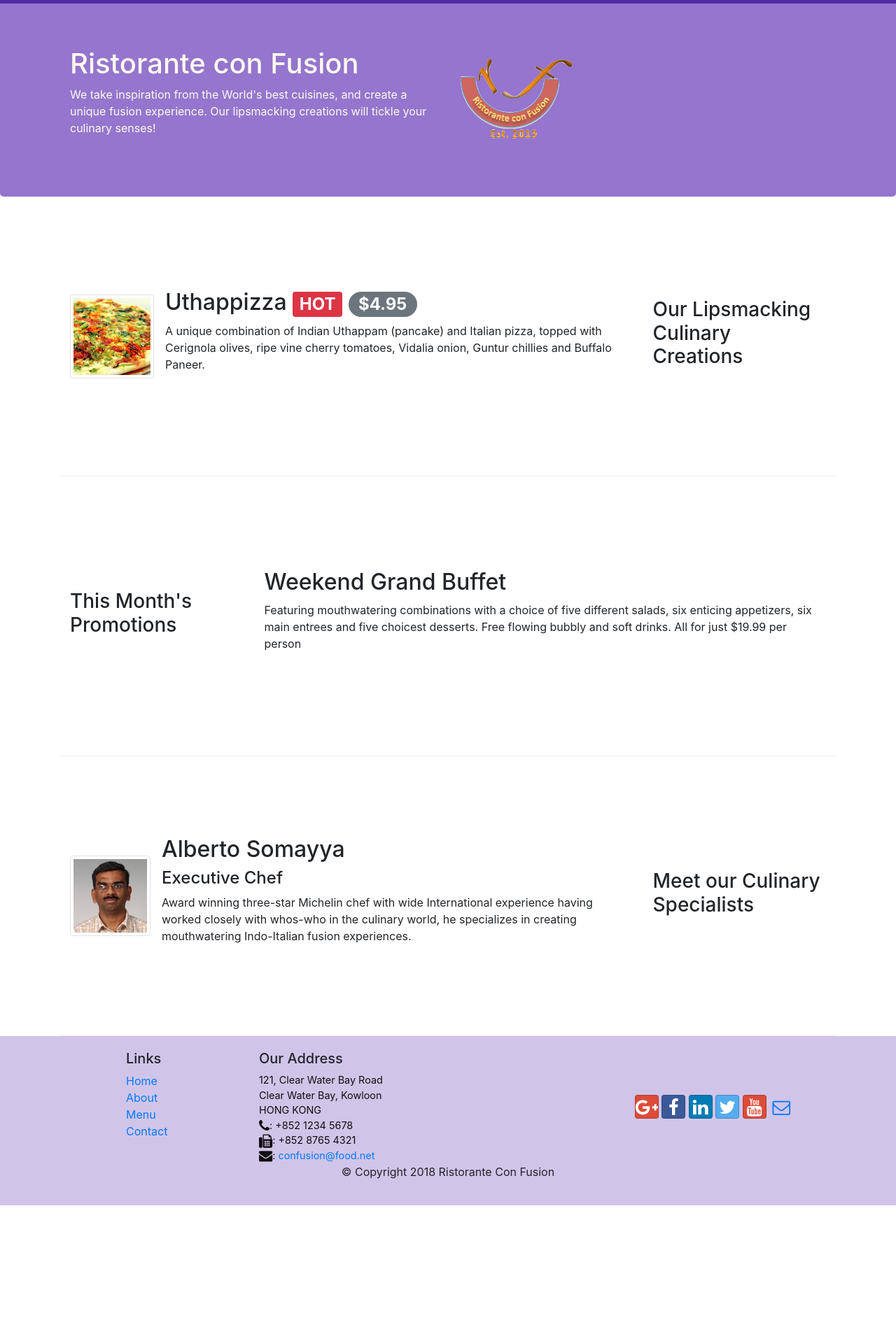
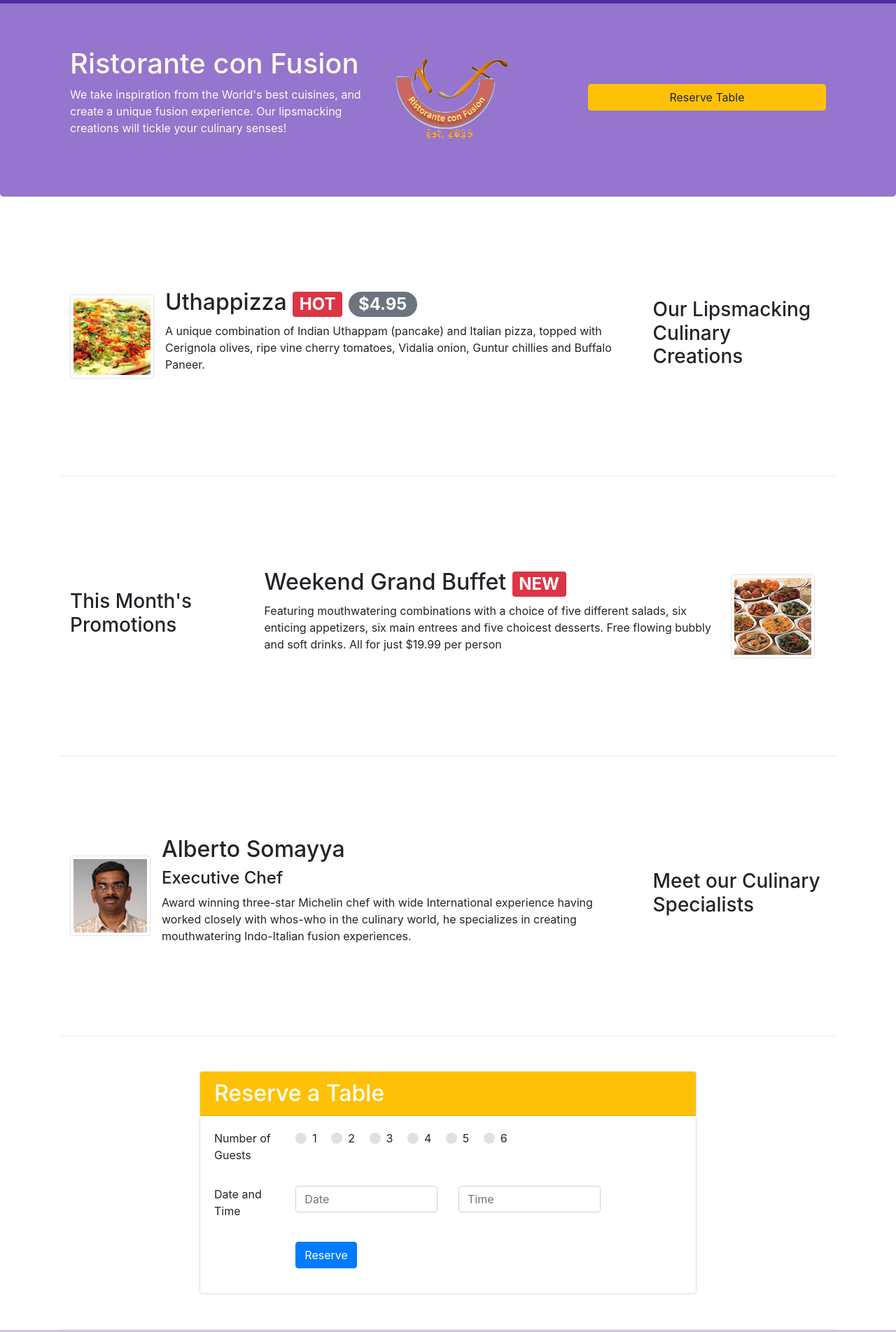
Before and after one commit to stanleyogbonna/bootstrap-learn, a website: page index.html in a window 1280 px wide. Shown: the part 53-1957 px from the top of the page at 70% size. Before the commit the page ends 1776 px from the top, so only its background shows below. Drawn offline with nearby package versions, Linux system fonts and the light colour scheme.

Commit message:
Assignment 2

```diff
--- a/css/styles.css
+++ b/css/styles.css
@@ -44,3 +44,7 @@
 .navbar-dark {
     background-color: #512DA8;
 }
+
+a:hover {
+    text-decoration: none;
+}
--- a/index.html
+++ b/index.html
@@ -38,13 +38,20 @@
 
     <header class="jumbotron">
         <div class="container">
-            <div class="row row-header">
-                <div class="col-12 col-sm-6">
+            <div class="row row-header align-items-center">
+                <div class="col-12 col-sm-5">
                     <h1>Ristorante con Fusion</h1>
                     <p>We take inspiration from the World's best cuisines, and create a unique fusion experience. Our lipsmacking creations will tickle your culinary senses!</p>
                 </div>
-                <div class="col-12 col-sm align-self-center">
+                <div class="col-12 col-sm-3 align-self-center">
                     <img src="img/logo.png" class="img-fluid">
+                </div>
+                <div class="col-12 col-sm-4">
+                    <a class="text-none" href="#reservetable">
+                        <button type="submit" class="btn btn-warning btn-block">
+                            Reserve Table
+                        </button>
+                    </a>
                 </div>
         </div>
     </header>
@@ -54,7 +61,7 @@
             <div class="col-12 col-sm-4 col-md-3 order-sm-last">
                 <h3>Our Lipsmacking Culinary Creations</h3>
             </div>
-            <div class="col col-sm col-md order-sm-first">
+            <div class="col col-sm order-sm-first col-md">
                 <div class="media">
                     <img class="d-flex mr-3 img-thumbnail align-self-center" src="img/uthappizza.png" alt="uthappizza">
                     <div class="media-body">
@@ -71,8 +78,14 @@
                 <h3>This Month's Promotions</h3>
             </div>
             <div class="col col-sm col-md">
-                <h2>Weekend Grand Buffet</h2>
-                <p>Featuring mouthwatering combinations with a choice of five different salads, six enticing appetizers, six main entrees and five choicest desserts. Free flowing bubbly and soft drinks. All for just $19.99 per person </p>
+                <div class="media">
+                    <div class="media-body">
+                        <h2>Weekend Grand Buffet <span class="badge badge-danger">NEW</span></h2>
+                        <p>Featuring mouthwatering combinations with a choice of five different salads, six enticing appetizers, six main entrees and five choicest desserts. Free flowing bubbly and soft drinks. All for just $19.99 per person </p>
+                    </div>
+                    <img class="d-flex mr-3 img-thumbnail align-self-center" src="img/buffet.png" alt="buffet">
+
+                </div>
             </div>
         </div>
 
@@ -88,6 +101,63 @@
                         <h4>Executive Chef</h4>
                         <p>Award winning three-star Michelin chef with wide International experience having worked closely with whos-who in the culinary world, he specializes in creating mouthwatering Indo-Italian fusion experiences. </p>
                     </div>
+                </div>
+            </div>
+        </div>
+        <div class="row row-content justify-content-center" id="reservetable">
+            <div class="col-12 col-sm-8">
+                <div class="card">
+                    <h2 class="card-header bg-warning text-white">Reserve a Table</h2>
+                    <div class="card-body">
+                        <form>
+                            <div class="form-group row">
+                                <p class="col-12 col-md-2">Number of Guests</p>
+                                <div class="col-12 col-md-10">
+                                    <div class="custom-control custom-radio custom-control-inline">
+                                        <input type="radio" id="customRadioInline1" name="customRadioInline1" class="custom-control-input">
+                                        <label class="custom-control-label" for="customRadioInline1">1</label>
+                                    </div>
+                                    <div class="custom-control custom-radio custom-control-inline">
+                                        <input type="radio" id="customRadioInline2" name="customRadioInline1" class="custom-control-input">
+                                        <label class="custom-control-label" for="customRadioInline2">2</label>
+                                    </div>
+                                    <div class="custom-control custom-radio custom-control-inline">
+                                        <input type="radio" id="customRadioInline3" name="customRadioInline1" class="custom-control-input">
+                                        <label class="custom-control-label" for="customRadioInline3">3</label>
+                                    </div>
+                                    <div class="custom-control custom-radio custom-control-inline">
+                                        <input type="radio" id="customRadioInline4" name="customRadioInline1" class="custom-control-input">
+                                        <label class="custom-control-label" for="customRadioInline4">4</label>
+                                    </div>
+                                    <div class="custom-control custom-radio custom-control-inline">
+                                        <input type="radio" id="customRadioInline5" name="customRadioInline1" class="custom-control-input">
+                                        <label class="custom-control-label" for="customRadioInline5">5</label>
+                                    </div>
+                                    <div class="custom-control custom-radio custom-control-inline">
+                                        <input type="radio" id="customRadioInline6" name="customRadioInline1" class="custom-control-input">
+                                        <label class="custom-control-label" for="customRadioInline6">6</label>
+                                    </div>
+                                </div>
+                            </div>
+                            <div class="form-group row">
+                                <p class="col-12 col-md-2">Date and Time</p>
+                                <div class="col-6 col-md-4">
+                                    <input type="text" id="customDate" name="customDate" class="form-control"
+                                    placeholder="Date">
+                                </div>
+                                <div class="col-6 col-md-4" class="col-6 col-md-4">
+                                    <input type="text" id="customTime" name="customTime" class="form-control"
+                                    placeholder="Time">
+                                </div>
+                                <div class="col-md-2"></div class="col-md">
+                            </div>
+                            <div class="form-group row">
+                                <div class="col-md-10 offset-md-2">
+                                    <button type="submit" class="btn btn-primary">Reserve</button>
+                                </div>
+                            </div>
+                        </div>
+                    </form>
                 </div>
             </div>
         </div>
```
